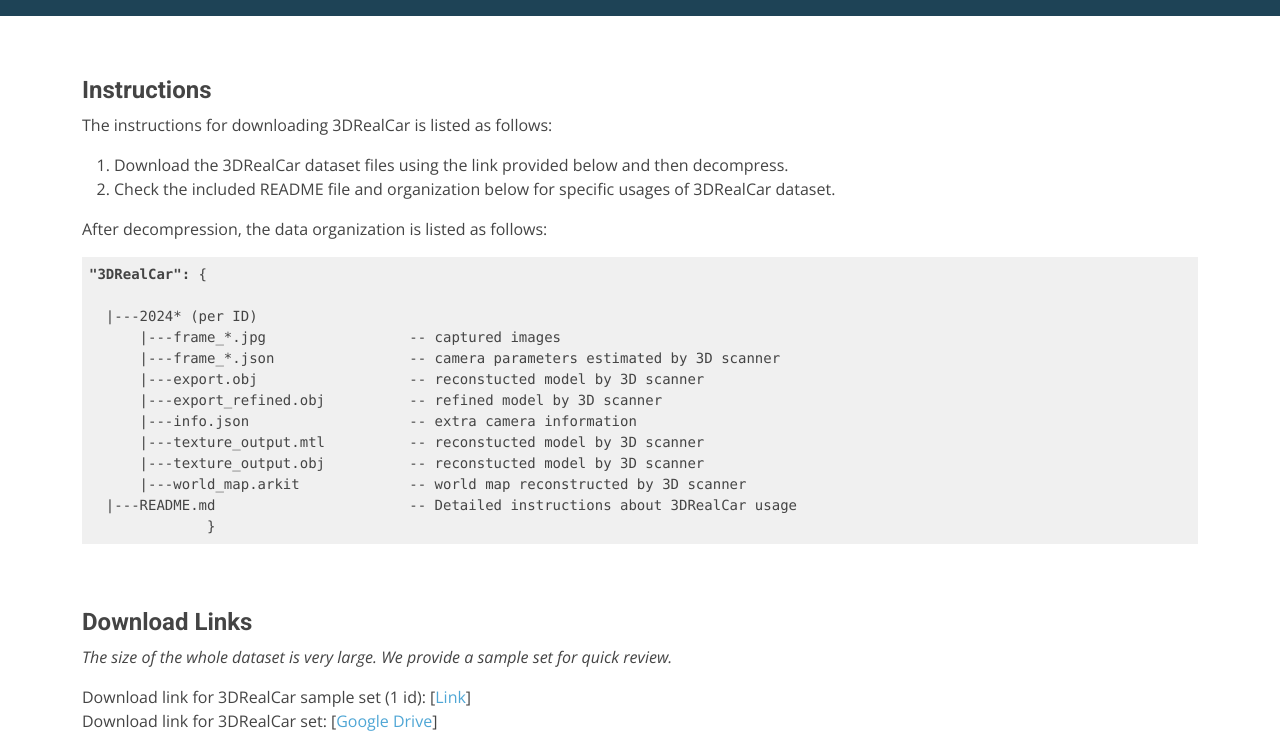
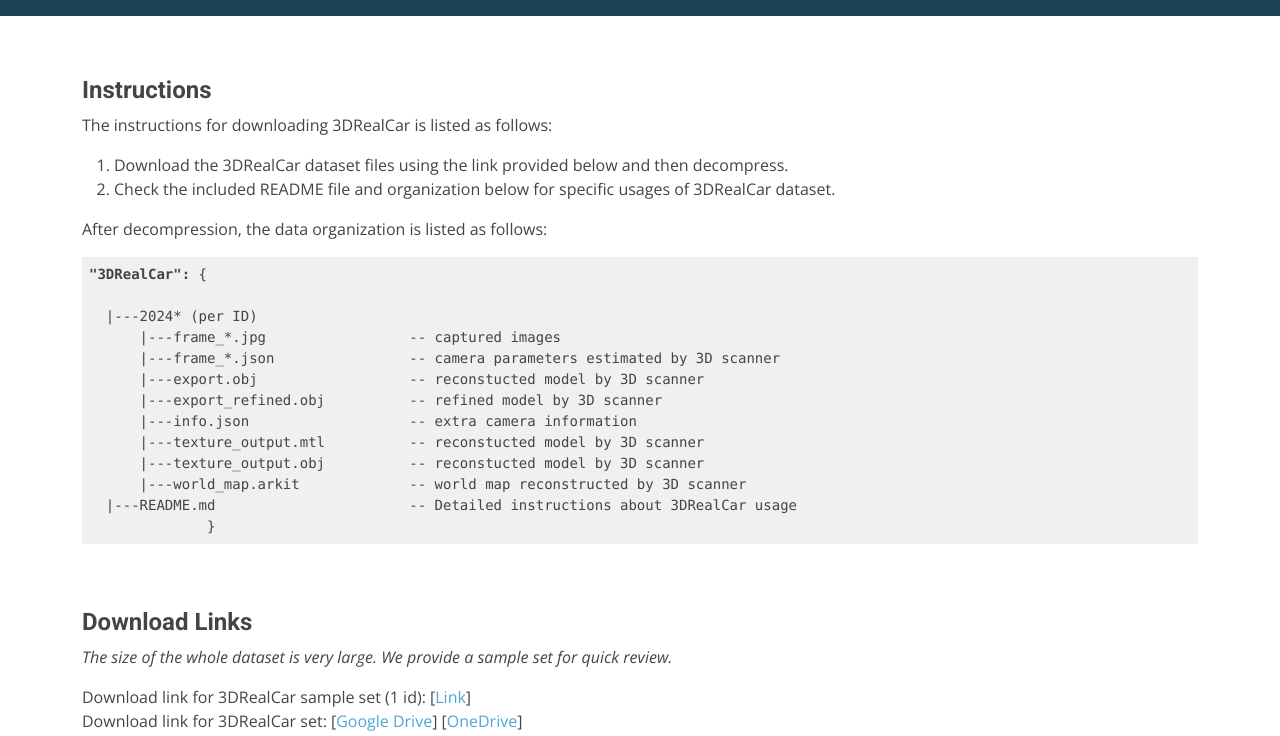
Before and after one commit to xiaobiaodu/3drealcar, a plain HTML site: page download.html in a window 1280 px wide. Shown: the part 64-800 px from the top of the page. Drawn offline with nearby package versions, Linux system fonts and the light colour scheme.

Commit message:
update downloadlink

```diff
--- a/download.html
+++ b/download.html
@@ -105,6 +105,7 @@
 <!--        <p> -->
             Download link for 3DRealCar sample set (1 id):  [<a href="https://drive.google.com/file/d/1MxTyeVj5akNGLxG3LsIy1VKM0DQG3-64/view?usp=sharing" target="_blank">Link</a>]</br>
             Download link for 3DRealCar set:  [<a href="https://drive.google.com/drive/folders/1SkFoElnRWQ0hywZszTQ2z0dDkcvlliGY?usp=sharing" target="_blank">Google Drive</a>]
+        [<a href="https://studentutsedu-my.sharepoint.com/:f:/g/personal/xiaobiao_du_student_uts_edu_au/EpBXdMuzI3xFoT_GjJHy3KsBLQOlh9M4qKcAvIftToasnA?e=6JbC2X">OneDrive</a>]
 <!--        </p>-->
 
 
```
